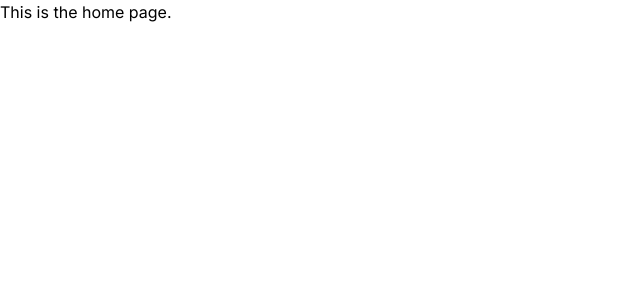
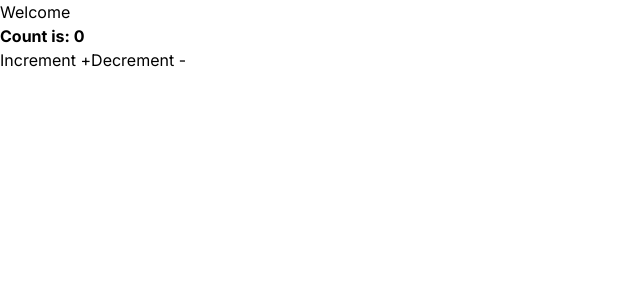
Before and after one commit to sabry-awad97/real-world-next, a Next.js app: page / in a window 1280 px wide. Shown: the top 300 px of the page, without its empty margins (0-640 px from the left). Built offline with nearby package versions, Linux system fonts and the light colour scheme.

Commit message:
🎉 feat(Counter.tsx): Add Counter component 🚀 feat(page.tsx): Integrate Counter component into Home page

```diff
--- /dev/null
+++ b/app/components/Counter.tsx
@@ -0,0 +1,22 @@
+'use client';
+
+import { FC, useState } from 'react';
+
+interface Props {
+  initialCount?: number;
+}
+
+const Counter: FC<Props> = ({ initialCount = 0 }) => {
+  const [count, setCount] = useState(initialCount);
+
+  return (
+    <div>
+      <b>Count is: {count}</b>
+      <br />
+      <button onClick={() => setCount(count + 1)}>Increment +</button>
+      <button onClick={() => setCount(count - 1)}>Decrement -</button>
+    </div>
+  );
+};
+
+export default Counter;
--- a/app/page.tsx
+++ b/app/page.tsx
@@ -1,5 +1,12 @@
+import Counter from './components/Counter';
+
 const Home = async () => {
-  return <div>This is the home page.</div>;
+  return (
+    <div>
+      <h1>Welcome</h1>
+      <Counter />
+    </div>
+  );
 };
 
 export default Home;
```
